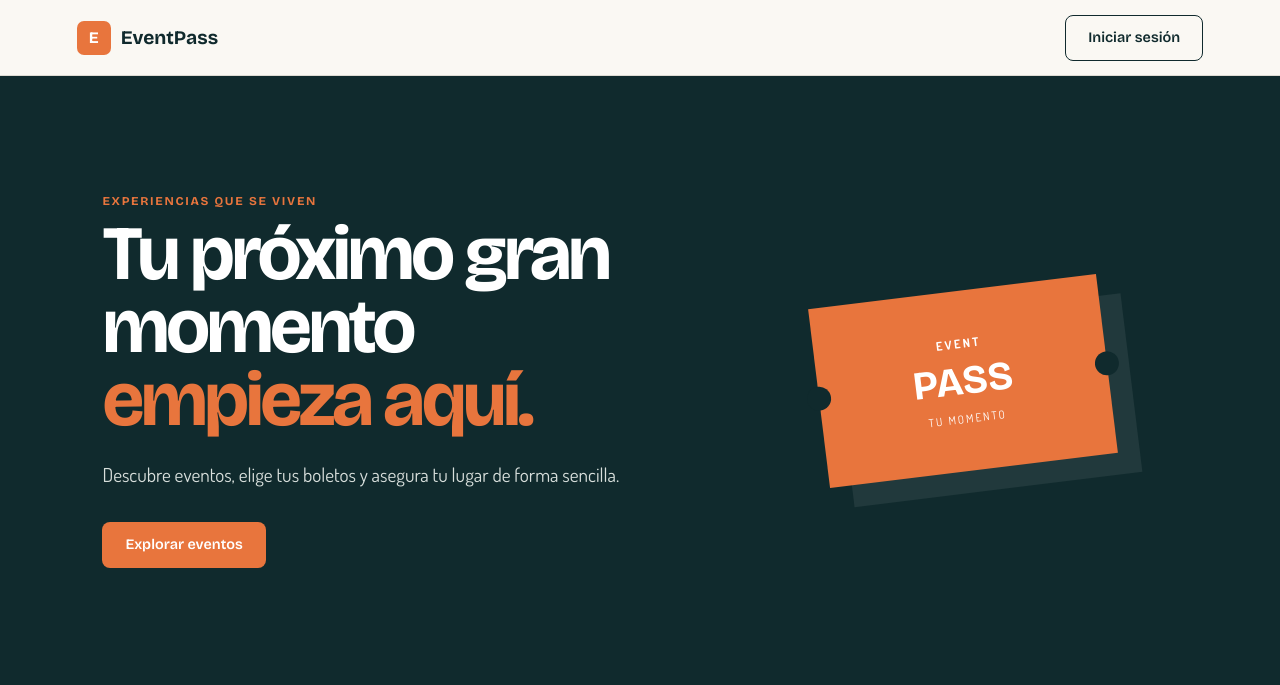
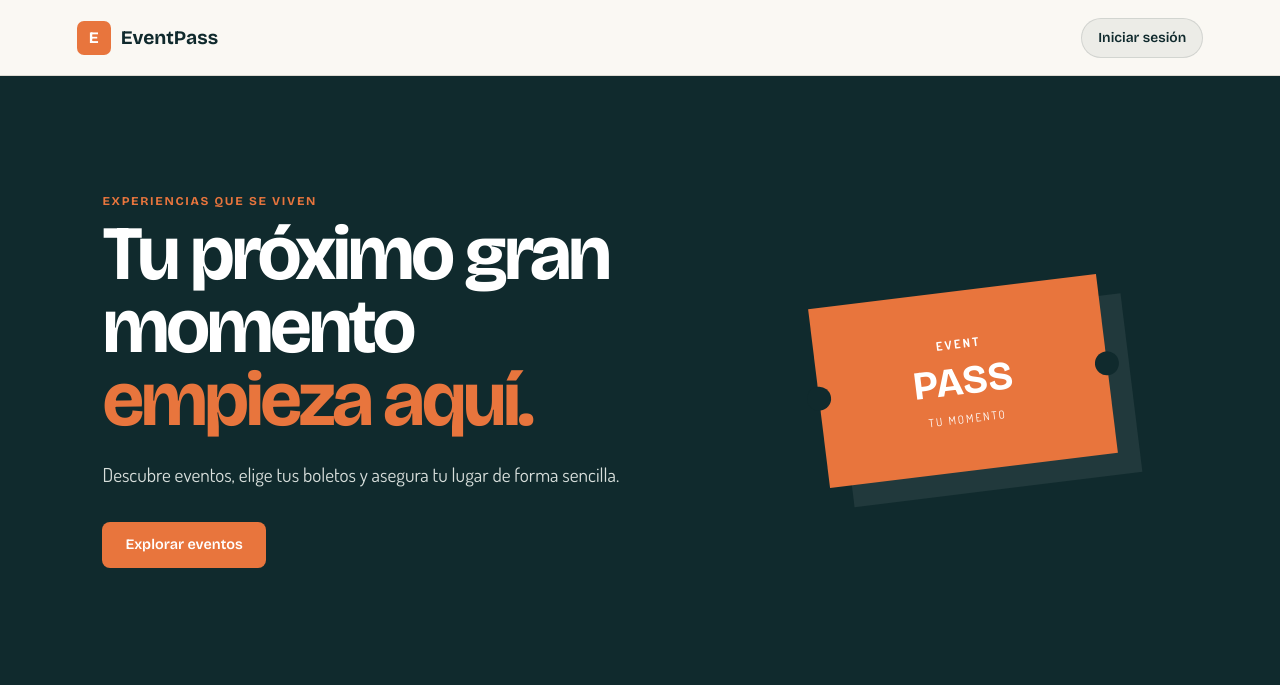
Before and after one commit to aldors/event_pass, a web app: page / in a window 1280 px wide. Shown: the top 685 px of the page. Run offline with its HTML, style and script files only (its server is not run), Linux system fonts and the light colour scheme; data that the repository does not hold is empty; some libraries are stand-ins or nearby versions.

Commit message:
feat(frontend): rediseñar botones de autenticación en navbar

```diff
--- a/src/main/resources/static/css/styles.css
+++ b/src/main/resources/static/css/styles.css
@@ -165,6 +165,41 @@ a {
 .btn-outline:hover {
     background: var(--dark);
     color: var(--white);
+}
+
+
+.btn-nav {
+    min-height: 40px;
+    padding: 0 16px;
+    border-radius: 999px;
+    background: rgba(16, 42, 45, 0.06);
+    border-color: rgba(16, 42, 45, 0.12);
+    color: var(--dark);
+    font-size: 0.86rem;
+    font-weight: 600;
+}
+
+.btn-nav:hover {
+    background: rgba(16, 42, 45, 0.12);
+    border-color: rgba(16, 42, 45, 0.2);
+    color: var(--dark);
+}
+
+.btn-logout {
+    min-height: 40px;
+    padding: 0 16px;
+    border-radius: 8px;
+    background: transparent;
+    border-color: rgba(181, 74, 58, 0.35);
+    color: #b54a3a;
+    font-size: 0.86rem;
+    font-weight: 600;
+}
+
+.btn-logout:hover {
+    background: rgba(181, 74, 58, 0.08);
+    border-color: #b54a3a;
+    color: #943c2f;
 }
 
 
--- a/src/main/resources/static/index.html
+++ b/src/main/resources/static/index.html
@@ -34,19 +34,19 @@
 
         <span id="saludoUsuario" class="saludo-usuario hidden"></span>
 
-        <button id="btnMisCompras" class="btn btn-outline hidden" type="button">
+        <button id="btnMisCompras" class="btn btn-nav hidden" type="button">
             Mis compras
         </button>
 
-        <button id="btnAdmin" class="btn btn-outline hidden" type="button">
+        <button id="btnAdmin" class="btn btn-nav hidden" type="button">
             Administración
         </button>
 
-        <button id="btnAuth" class="btn btn-outline" type="button">
+        <button id="btnAuth" class="btn btn-nav" type="button">
             Iniciar sesión
         </button>
 
-        <button id="btnLogout" class="btn btn-dark hidden" type="button">
+        <button id="btnLogout" class="btn btn-logout hidden" type="button">
             Cerrar sesión
         </button>
 
```
